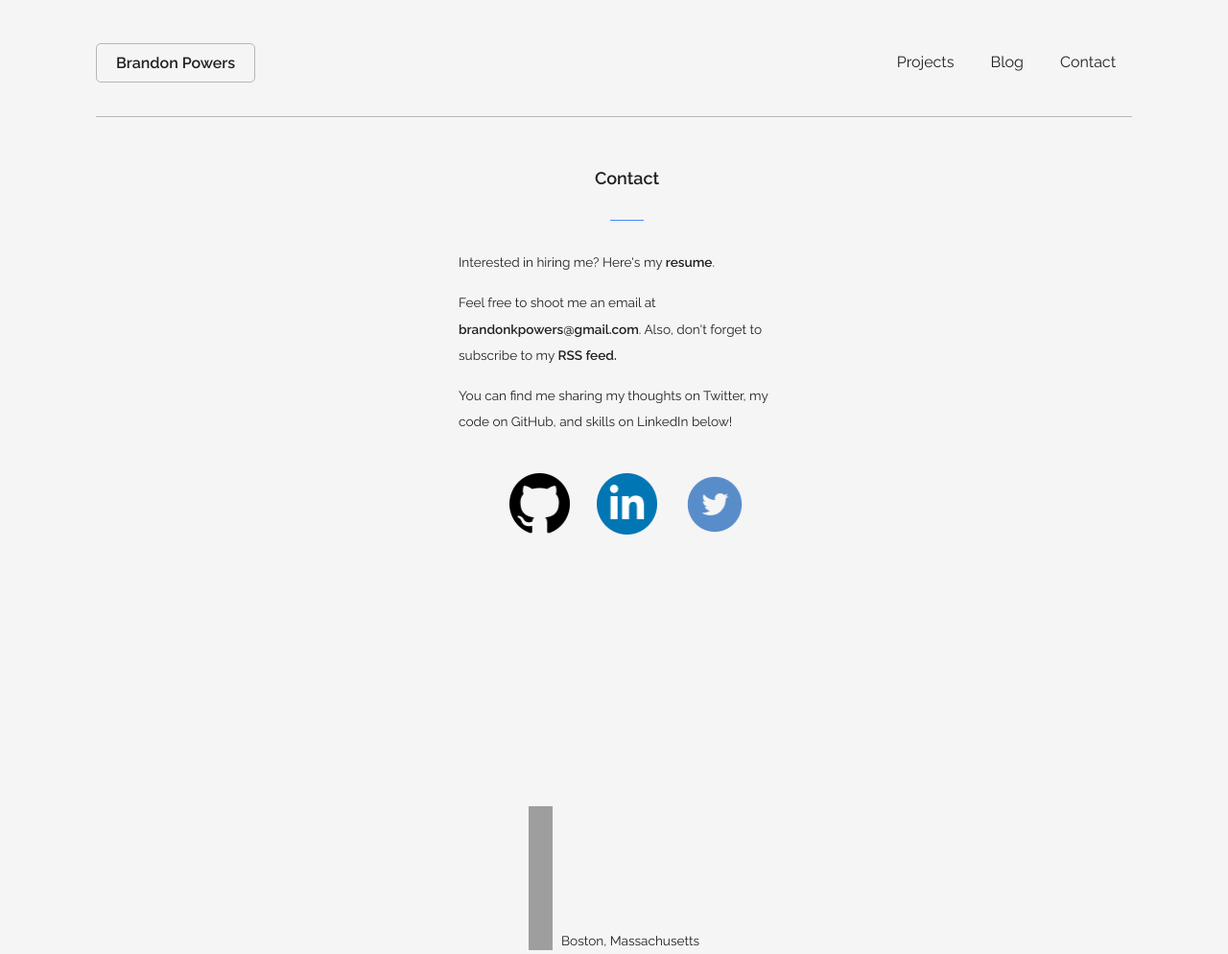
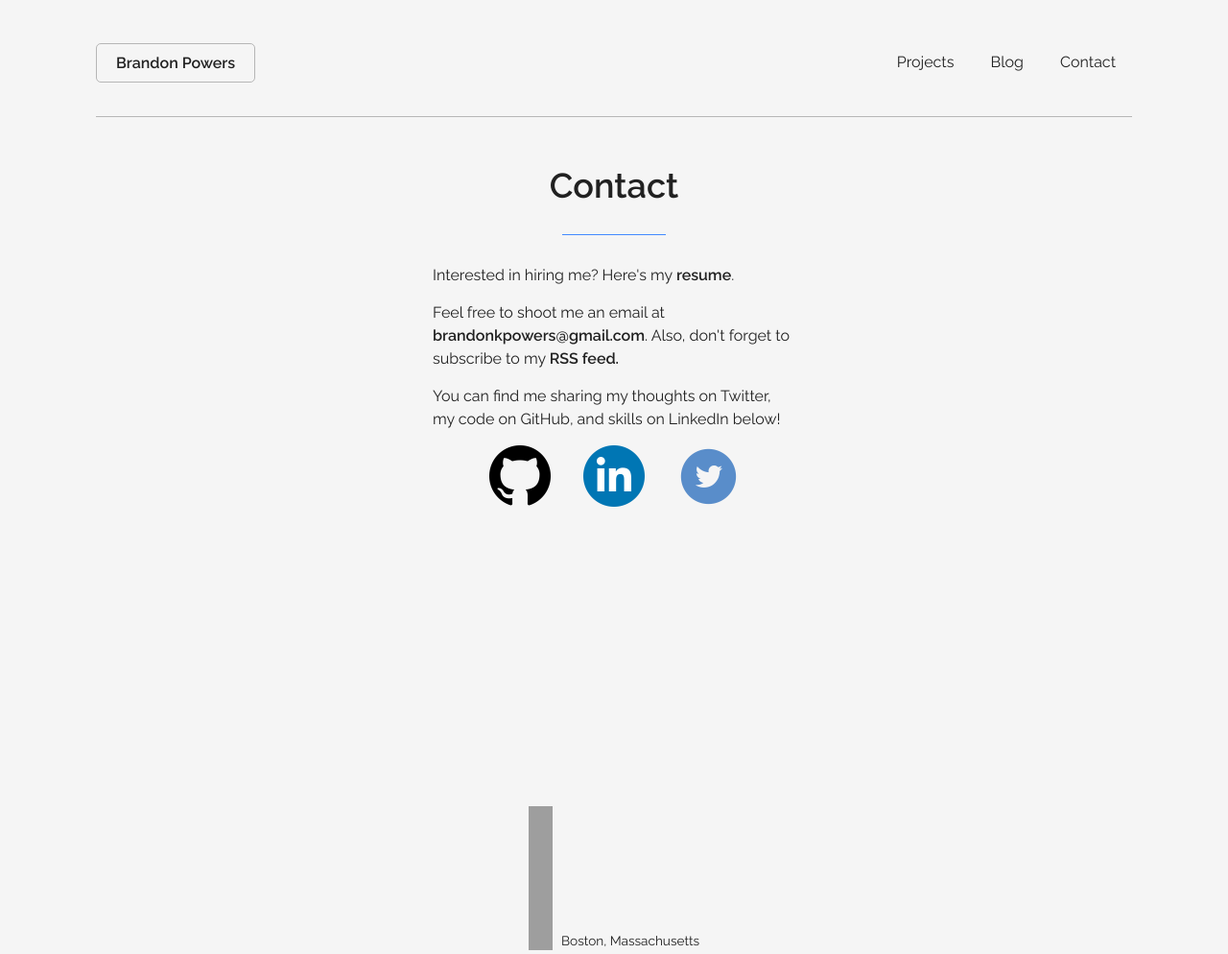
Before and after one commit to brandon-powers/brandon-powers.github.io, a Jekyll site: the page built from contact.html, in a window 1280 px wide. Shown: the whole page at 96% size. Built offline with Jekyll 4.4.1, drawn with Linux system fonts in a browser that asks for light colours.

Commit message:
contact change

```diff
--- a/TODO.txt
+++ b/TODO.txt
@@ -1,6 +1,6 @@
 TODO list:
 
-- Finish blog post page
 - Make site responsive
+- Figure out RSS Feed
+- Write first blog post
 - Clean up markup & project
-- Figure out RSS Feed
--- a/contact.html
+++ b/contact.html
@@ -4,13 +4,15 @@
 permalink: /contact
 ---
 
-<div class="center-content">
-    <section class="lg-card">
-        <h3>Contact</h3>
+<section class="list-header">
+    <h2>Contact</h2>
     <div class="divider-line"></div>
+</section>
+<div class="project contact">
     <p>Interested in hiring me? Here's my <a target="_blank" href="assets/resume.pdf"><strong>resume</strong></a>.</p>
     <p>Feel free to shoot me an email at <strong><a href="mailto:brandonkpowers@gmail.com">brandonkpowers@gmail.com</a></strong>. Also, don't forget to subscribe to my <strong><a href="/feed.xml" target="_blank">RSS feed.</a></strong></p>
     <p>You can find me sharing my thoughts on Twitter, my code on GitHub, and skills on LinkedIn below!</p>
+    <div class="contact-images">
     <a href="https://github.com/brandon-powers" target="_blank">
         <img src="assets/images/github.png"></img>
     </a>
@@ -20,5 +22,5 @@
     <a href="https://twitter.com/bk_powers" target="_blank">
         <img src="assets/images/twitter.png"></img>
     </a>
-    </section>
 </div>
+</div>
--- a/css/main.css
+++ b/css/main.css
@@ -236,3 +236,15 @@
     padding: 0;
     margin-top: 0;
 }
+.contact {
+    width: 35%;
+    margin: auto;
+    margin-top: 30px;
+}
+.contact img {
+    width: 17%;
+    padding: 15px;
+}
+.contact-images {
+    text-align: center;
+}
```
Lines whose indentation alone changed are shown as unchanged.
